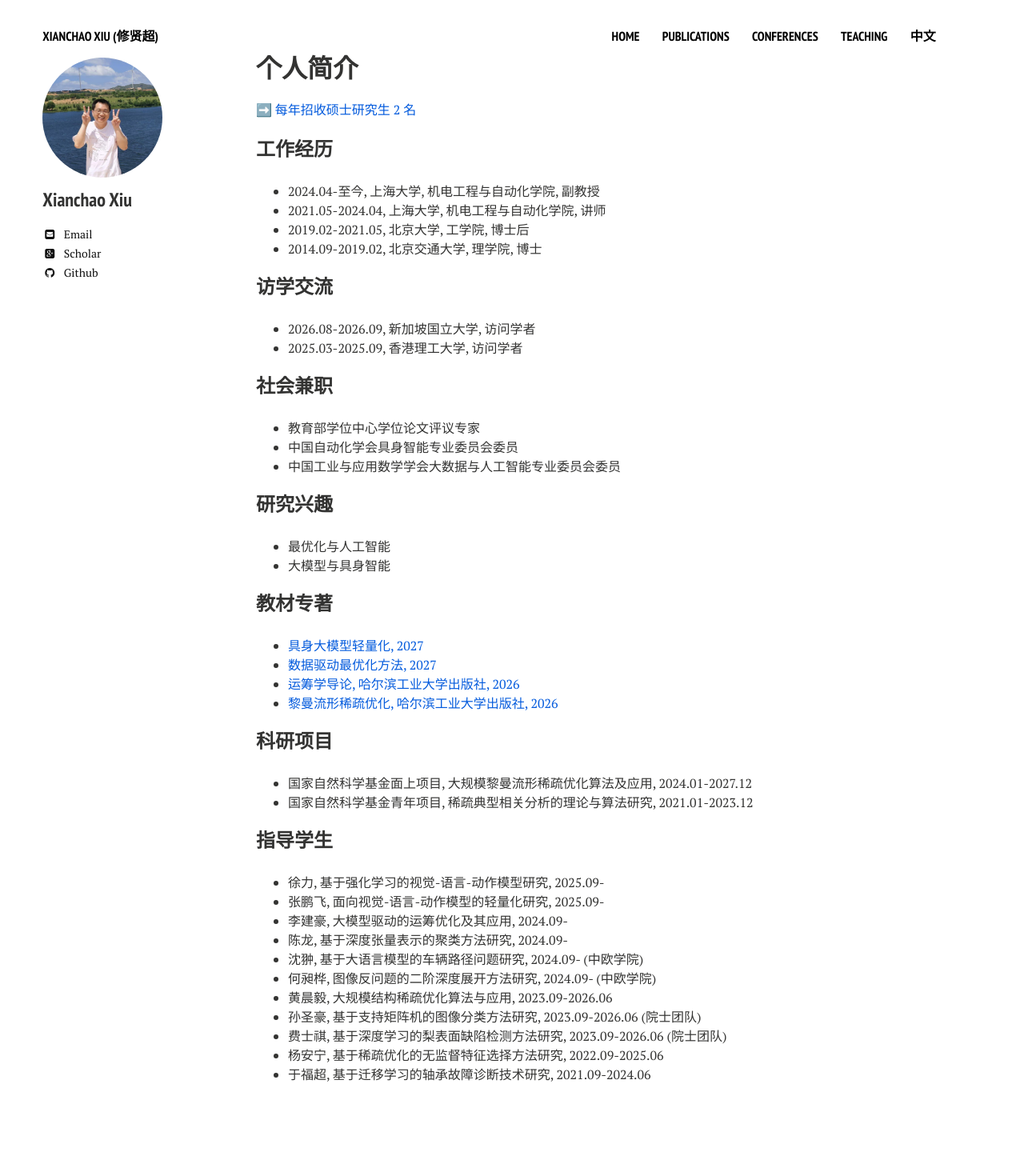
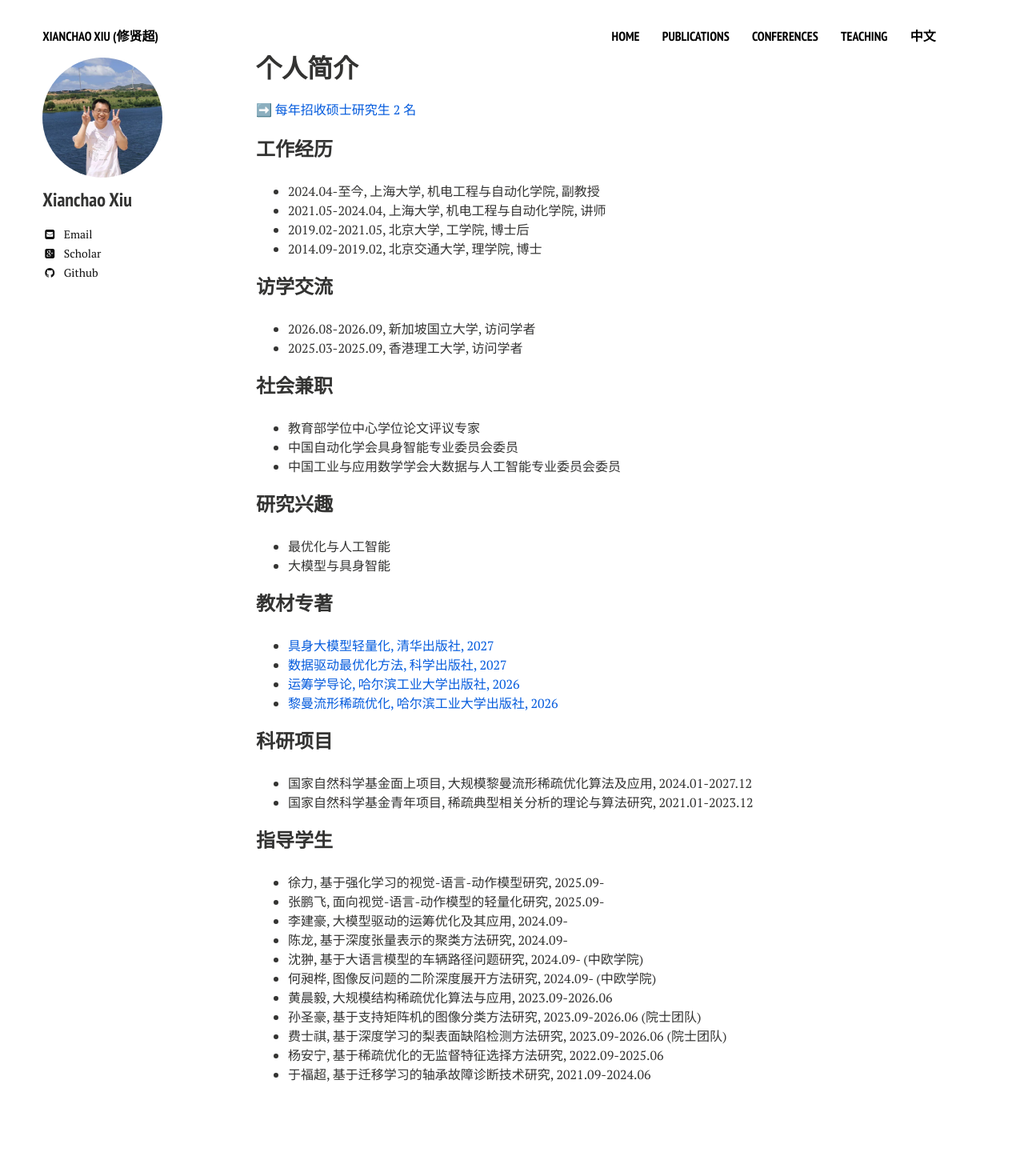
Before and after one commit to xianchaoxiu/xianchaoxiu.github.io, a Jekyll site: the page built from chinese/index.md, in a window 1280 px wide. Shown: the whole page at 80% size. Built offline with Jekyll 4.4.1, drawn with Linux system fonts in a browser that asks for light colours; nearby versions of some CDN libraries.

Commit message:
Update index.md

```diff
--- a/chinese/index.md
+++ b/chinese/index.md
@@ -30,8 +30,8 @@ share: false
 * 大模型与具身智能<br>
 
 ### 教材专著
-* <a href="https://xianchaoxiu.github.io/chinese/books/EAI/" class="textlink" target="_blank"> 具身大模型轻量化, 2027 </a> <br>
-* <a href="https://xianchaoxiu.github.io/chinese/books/L2O/" class="textlink" target="_blank"> 数据驱动最优化方法, 2027 </a> <br>
+* <a href="https://xianchaoxiu.github.io/chinese/books/EAI/" class="textlink" target="_blank"> 具身大模型轻量化, 清华出版社, 2027 </a> <br>
+* <a href="https://xianchaoxiu.github.io/chinese/books/L2O/" class="textlink" target="_blank"> 数据驱动最优化方法, 科学出版社, 2027 </a> <br>
 * <a href="https://xianchaoxiu.github.io/chinese/books/OR/" class="textlink" target="_blank"> 运筹学导论, 哈尔滨工业大学出版社, 2026 </a> <br>
 * <a href="https://xianchaoxiu.github.io/chinese/books/OPT/" class="textlink" target="_blank"> 黎曼流形稀疏优化, 哈尔滨工业大学出版社, 2026 </a> <br>
 
```
